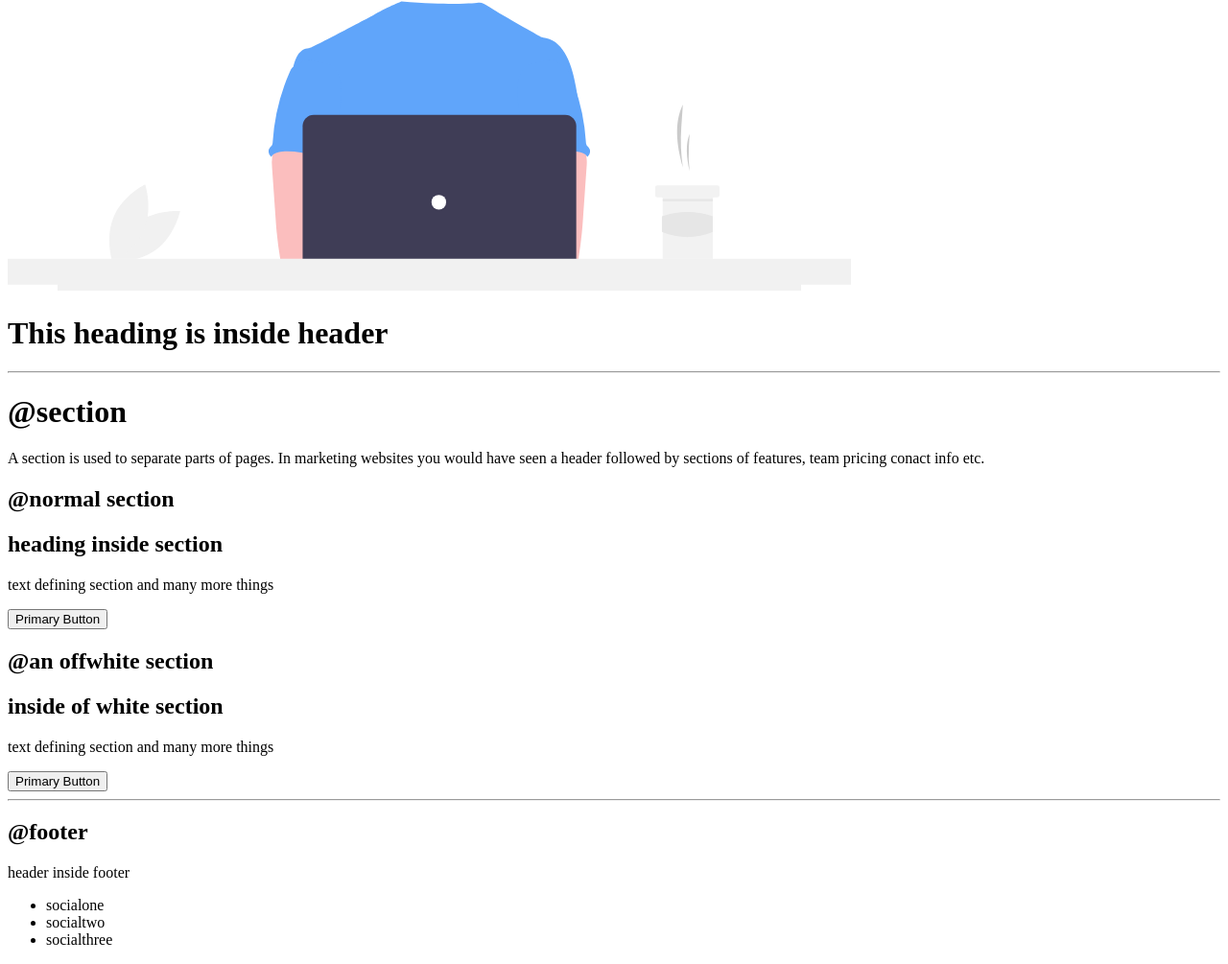
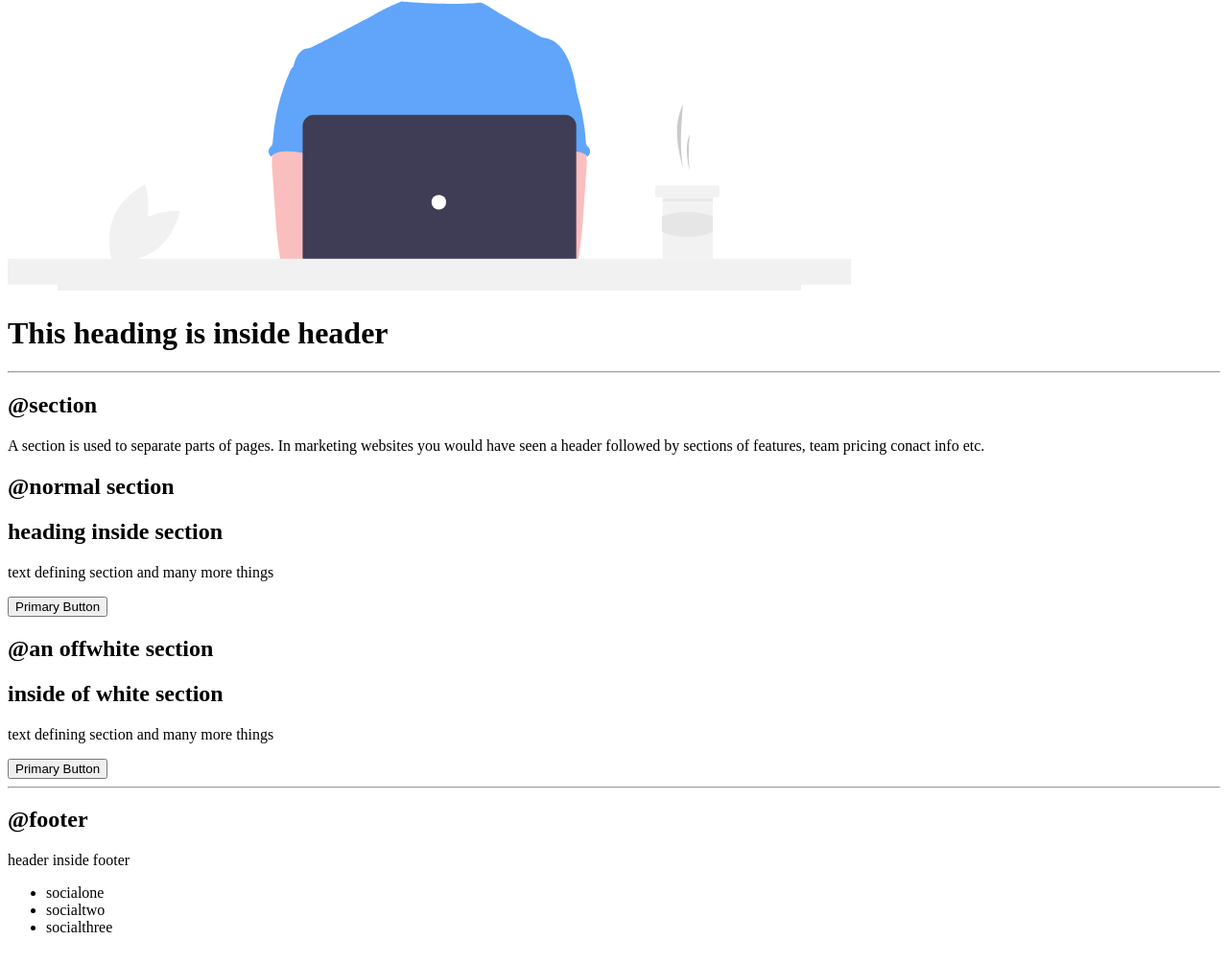
Before and after one commit to Krushna-Kulkarni/neogcamp-component-library, a plain HTML site: page index.html in a window 1280 px wide. Shown: the part 1689-2694 px from the top of the page at 96% size. Drawn offline with Linux system fonts and the light colour scheme.

Commit message:
refactor: added components

```diff
--- a/index.html
+++ b/index.html
@@ -17,13 +17,13 @@
     <hr>
 
     <h2>@typography</h2>
-
     <h1>The biggest heading h1</h1>
     <h2>The second biggest heading</h2>
     <p>This is normal text. Long running text would look like thi on your website. This will auto fold based on the
         width</p>
     <small>This is relatively smaller text</small>
     <hr>
+
     <h2>@containers</h2>
     <h3>@fluid container</h3>
     <div class="fluid-container">
@@ -48,7 +48,6 @@
         <li>item two</li>
         <li>item three</li>
     </ul>
-
     <h3>inline lists</h3>
     <p>Instead of going in an new row, we will create a list which will take columns.</p>
     <ul class="inline-list">
@@ -56,10 +55,8 @@
         <li>item two</li>
         <li>item three</li>
     </ul>
-
     <h3>reverse ordered lists</h3>
     <p>counting will go reverse for this list </p>
-
     <ol reversed>
         <li>item one</li>
         <li>item two</li>
@@ -69,7 +66,6 @@
 
     <h2>@nav</h2>
     <p>Navigation is used on the top of the page and used to get to different pages</p>
-
     <nav class="navigation">
         <div class="brand">theBrandName</div>
         <ul>
@@ -87,7 +83,7 @@
     </header>
     <hr>
 
-    <h1>@section</h1>
+    <h2>@section</h2>
     <p>A section is used to separate parts of pages. In marketing websites you would have seen a header followed by
         sections of features, team pricing conact info etc.</p>
     <section class="section">
@@ -103,6 +99,7 @@
         <button class="primary">Primary Button</button>
     </section>
     <hr>
+
     <h2>@footer</h2>
     <footer>
         <div class="container">
```
